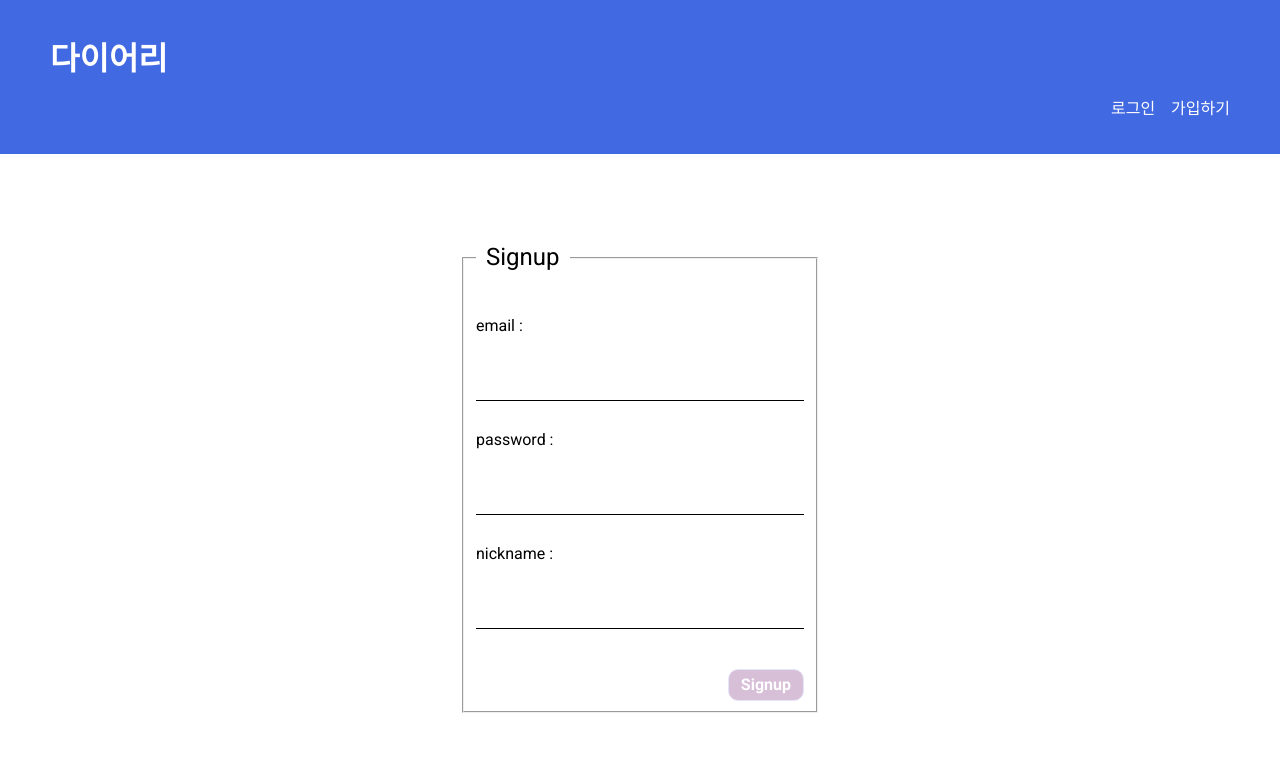
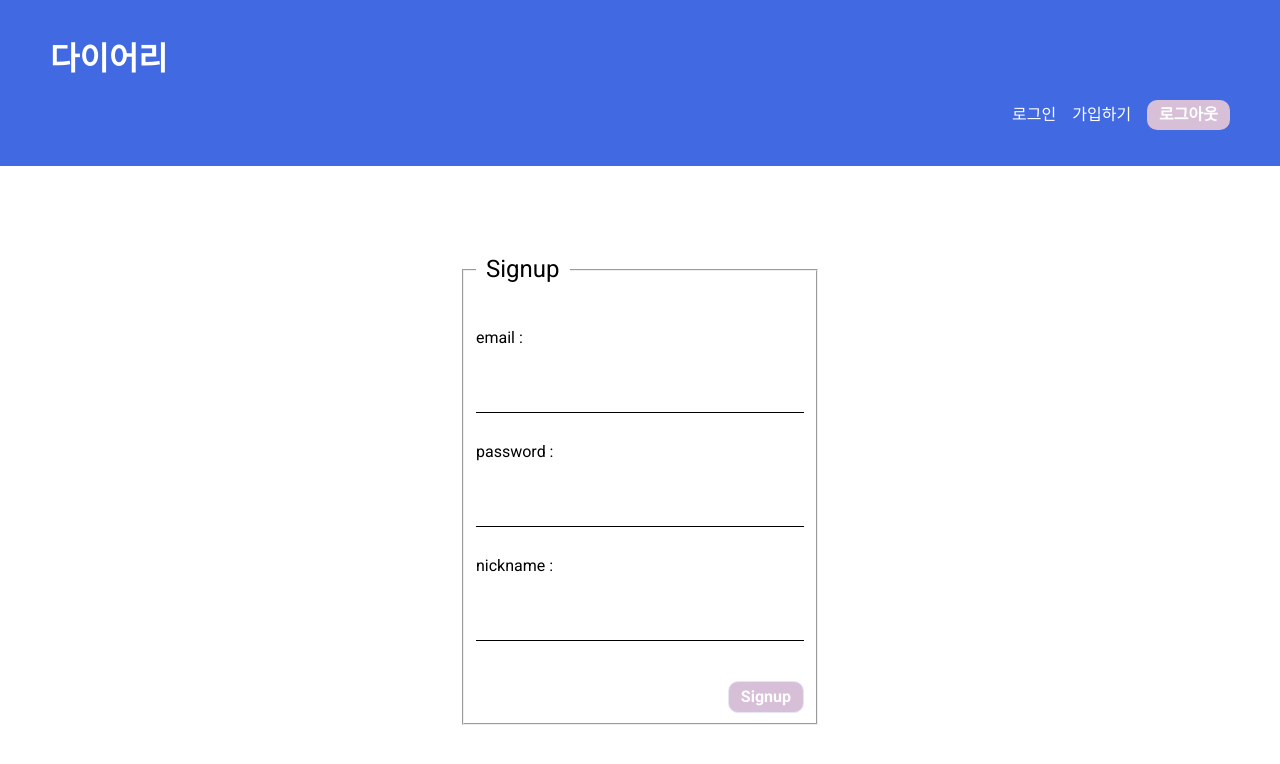
Before and after one commit to baeggoose/Firebase, a React (Create React App) app: page /signup in a window 1280 px wide. Shown: the top 764 px of the page. Built offline with nearby package versions, Linux system fonts and the light colour scheme; no server answers.

Commit message:
로그아웃 기능 구현

```diff
--- a/src/components/Nav.js
+++ b/src/components/Nav.js
@@ -1,7 +1,10 @@
 import styles from "./Nav.module.css";
 import { Link } from "react-router-dom";
+import { useLogout } from "../hooks/useLogout";
 
 export default function Nav() {
+  const { logout } = useLogout();
+
   return (
     <nav className={styles.nav}>
       <h1 className={styles.tit}>다이어리</h1>
@@ -12,6 +15,11 @@ export default function Nav() {
         <li>
           <Link to="/signup">가입하기</Link>
         </li>
+        <li>
+          <button type="button" onClick={logout}>
+            로그아웃
+          </button>
+        </li>
       </ul>
     </nav>
   );
--- a/src/components/Nav.module.css
+++ b/src/components/Nav.module.css
@@ -6,6 +6,7 @@
 .nav .list_nav {
   display: flex;
   justify-content: right;
+  align-items: center;
   gap: 16px;
 }
 
@@ -17,3 +18,13 @@
   color: #fff;
   text-decoration: none;
 }
+
+.nav button {
+  padding: 6px 12px;
+  border-radius: 10px;
+  color: #fff;
+  background-color: Thistle;
+  border: none;
+  font-weight: bold;
+  cursor: pointer;
+}
--- a/src/context/AuthContext.js
+++ b/src/context/AuthContext.js
@@ -7,6 +7,8 @@ const authReducer = (state, action) => {
   switch (action.type) {
     case "login":
       return { ...state, user: action.payload };
+    case "logout":
+      return { ...state, user: null };
     default:
       return state;
   }
--- a/src/hooks/useLogout.js
+++ b/src/hooks/useLogout.js
@@ -1,7 +1,7 @@
 import { useState } from "react";
-import { signOut } from "firebase/auth";
 import { appAuth } from "../firebase/config";
 import { useAuthContext } from "./useAuthContext";
+import { signOut } from "firebase/auth";
 
 export const useLogout = () => {
   const [error, setError] = useState(null);
@@ -19,10 +19,11 @@ export const useLogout = () => {
         setError(null);
         setIsPending(false);
       })
-      .catch(() => {
+      .catch((error) => {
         // An error happened
         setError(error.message);
         setIsPending(false);
+        console.log(error.message);
       });
   };
   return { error, isPending, logout };
--- a/src/pages/login/Login.module.css
+++ b/src/pages/login/Login.module.css
@@ -32,7 +32,7 @@
   border-radius: 10px;
   color: #fff;
   background-color: Thistle;
-  border: 1px solid Lavender;
+  border: none;
   font-weight: bold;
   cursor: pointer;
 }
```
